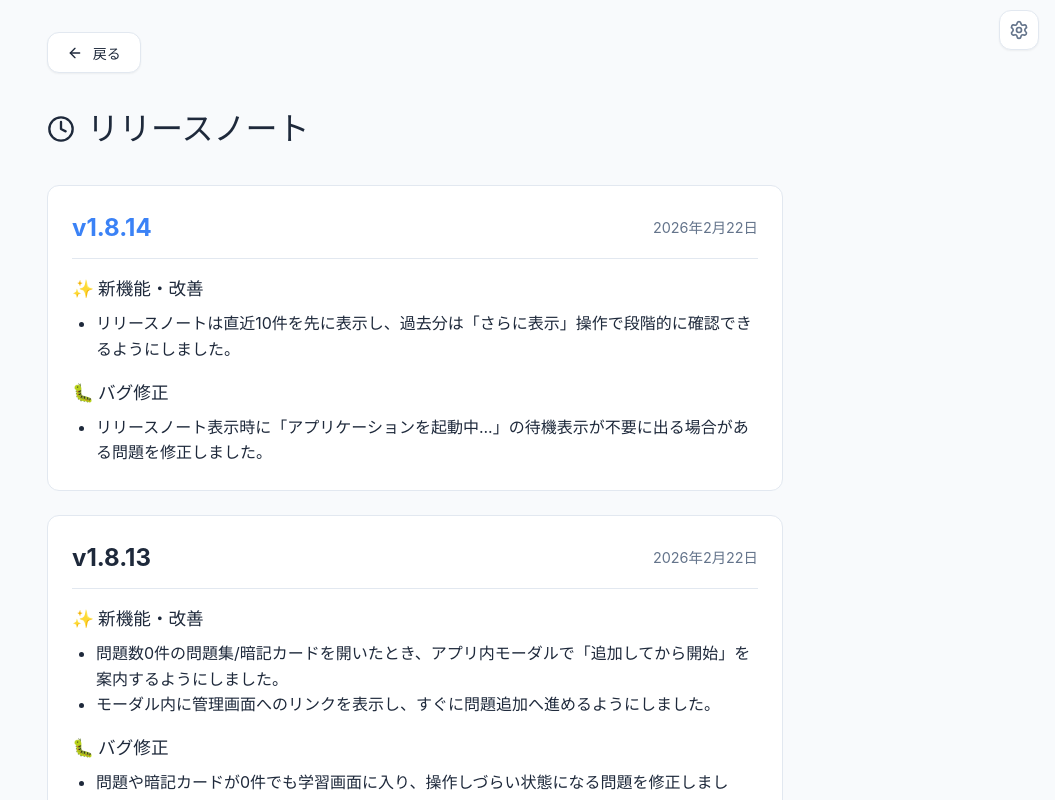
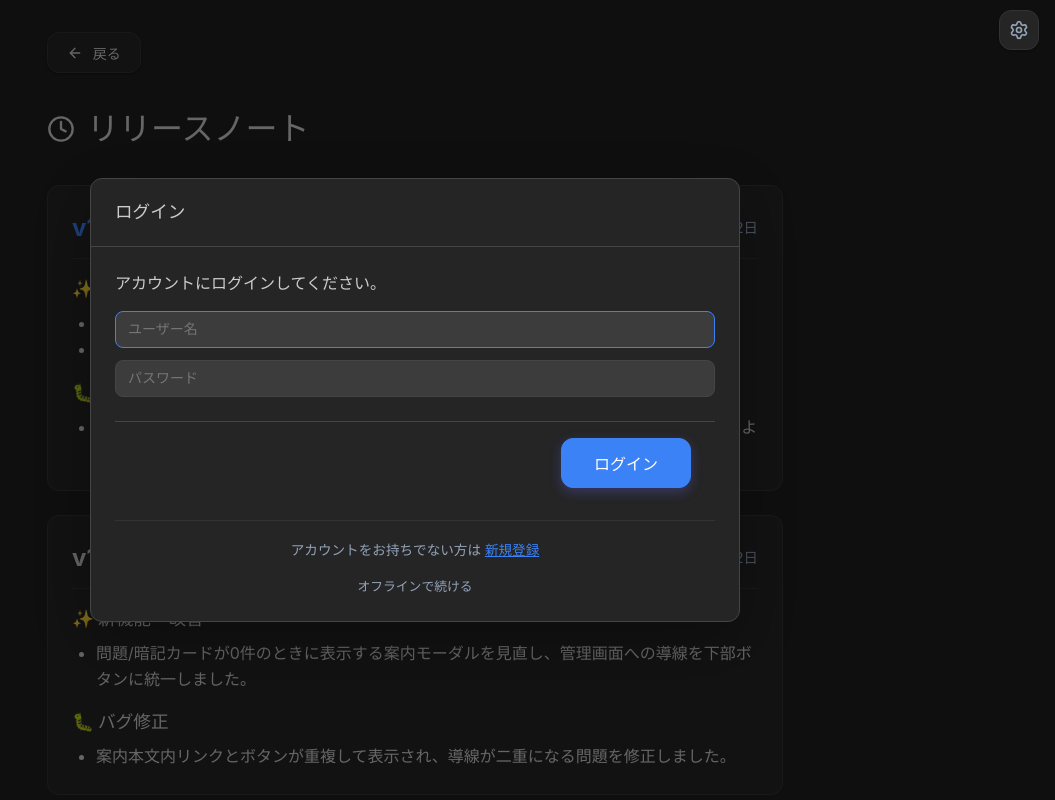
Before and after one commit to toyo-masa/my-study-app, a React (Vite) app: page /release-notes in a window 1280 px wide. Shown: the whole page, without its empty margins (225-1280 px from the left). Built offline with nearby package versions, Linux system fonts and the light colour scheme; no server answers.

Commit message:
Default dark/cloud sync and modal CTA cleanup

```diff
--- a/package.json
+++ b/package.json
@@ -1,7 +1,7 @@
 {
   "name": "qa",
   "private": true,
-  "version": "1.8.14",
+  "version": "1.8.16",
   "type": "module",
   "scripts": {
     "dev": "vite",
--- a/src/App.tsx
+++ b/src/App.tsx
@@ -38,7 +38,7 @@ function App() {
 
   // Dark mode and Accent color
   const [isDarkMode, setIsDarkMode] = useState(() => {
-    return localStorage.getItem('theme') === 'dark';
+    return localStorage.getItem('theme') !== 'light';
   });
   const [accentColor, setAccentColor] = useState(() => {
     return localStorage.getItem('accentColor') || '#3b82f6';
@@ -141,6 +141,13 @@ function App() {
     window.location.reload();
   };
 
+  const continueOfflineMode = () => {
+    localStorage.setItem('useCloudSync', 'false');
+    setIsLoginModalOpen(false);
+    setIsRegisterModalOpen(false);
+    window.location.reload();
+  };
+
   if (!isInitialized && !isReleaseNotesRoute) {
     return <LoadingView fullPage message="データを読み込み中..." />;
   }
@@ -221,7 +228,7 @@ function App() {
                   <button
                     type="button"
                     style={{ background: 'none', border: 'none', color: 'var(--text-secondary)', cursor: 'pointer', fontSize: '0.8rem' }}
-                    onClick={() => setIsLoginModalOpen(false)}
+                    onClick={continueOfflineMode}
                   >オフラインで続ける</button>
                 </div>
               )}
@@ -285,7 +292,7 @@ function App() {
                   <button
                     type="button"
                     style={{ background: 'none', border: 'none', color: 'var(--text-secondary)', cursor: 'pointer', fontSize: '0.8rem' }}
-                    onClick={() => setIsRegisterModalOpen(false)}
+                    onClick={continueOfflineMode}
                   >オフラインで続ける</button>
                 </div>
               )}
--- a/src/main.tsx
+++ b/src/main.tsx
@@ -6,6 +6,14 @@ import { BrowserRouter } from 'react-router-dom'
 import './index.css'
 import App from './App.tsx'
 import { AppProvider } from './contexts/AppContext'
+
+if (localStorage.getItem('theme') === null) {
+  localStorage.setItem('theme', 'dark')
+}
+
+if (localStorage.getItem('useCloudSync') === null) {
+  localStorage.setItem('useCloudSync', 'true')
+}
 
 createRoot(document.getElementById('root')!).render(
   <StrictMode>
--- a/src/pages/MemorizationRoute.tsx
+++ b/src/pages/MemorizationRoute.tsx
@@ -370,22 +370,7 @@ export const MemorizationRoute: React.FC = () => {
             <ConfirmationModal
                 isOpen={showEmptyCardsModal}
                 title="暗記カードがまだありません"
-                message={
-                    <>
-                        この問題集には暗記カードが0件です。問題/暗記カードを追加してから開始してください。<br />
-                        <a
-                            href={managePath}
-                            onClick={(e) => {
-                                e.preventDefault();
-                                setShowEmptyCardsModal(false);
-                                navigate(managePath);
-                            }}
-                            style={{ color: 'var(--primary-color)', textDecoration: 'underline', fontWeight: 600 }}
-                        >
-                            管理画面を開く
-                        </a>
-                    </>
-                }
+                message="この問題集には暗記カードが0件です。問題/暗記カードを追加してから開始してください。"
                 confirmLabel="管理画面へ"
                 cancelLabel="戻る"
                 onConfirm={() => {
--- a/src/pages/ReleaseNotesRoute.tsx
+++ b/src/pages/ReleaseNotesRoute.tsx
@@ -10,6 +10,27 @@ type ReleaseNote = {
 };
 
 const releaseNotes: ReleaseNote[] = [
+    {
+        version: '1.8.16',
+        date: '2026年2月22日',
+        improvements: [
+            '初回起動時の表示テーマをダークモードに変更しました。',
+            '初回起動時の同期モードをクラウド同期に変更しました。',
+        ],
+        fixes: [
+            'ログイン/登録モーダルの「オフラインで続ける」で、ローカルモードへ正しく切り替わるようにしました。',
+        ],
+    },
+    {
+        version: '1.8.15',
+        date: '2026年2月22日',
+        improvements: [
+            '問題/暗記カードが0件のときに表示する案内モーダルを見直し、管理画面への導線を下部ボタンに統一しました。',
+        ],
+        fixes: [
+            '案内本文内リンクとボタンが重複して表示され、導線が二重になる問題を修正しました。',
+        ],
+    },
     {
         version: '1.8.14',
         date: '2026年2月22日',
--- a/src/pages/StudyRoute.tsx
+++ b/src/pages/StudyRoute.tsx
@@ -546,22 +546,7 @@ export const StudyRoute: React.FC = () => {
             <ConfirmationModal
                 isOpen={showEmptyQuestionsModal}
                 title="問題がまだありません"
-                message={
-                    <>
-                        この問題集には問題が0件です。問題/暗記カードを追加してから開始してください。<br />
-                        <a
-                            href={managePath}
-                            onClick={(e) => {
-                                e.preventDefault();
-                                setShowEmptyQuestionsModal(false);
-                                navigate(managePath);
-                            }}
-                            style={{ color: 'var(--primary-color)', textDecoration: 'underline', fontWeight: 600 }}
-                        >
-                            管理画面を開く
-                        </a>
-                    </>
-                }
+                message="この問題集には問題が0件です。問題/暗記カードを追加してから開始してください。"
                 confirmLabel="管理画面へ"
                 cancelLabel="戻る"
                 onConfirm={() => {
```
Also changed, not shown: 1 other file (tests, documents, lock files or other folders).
